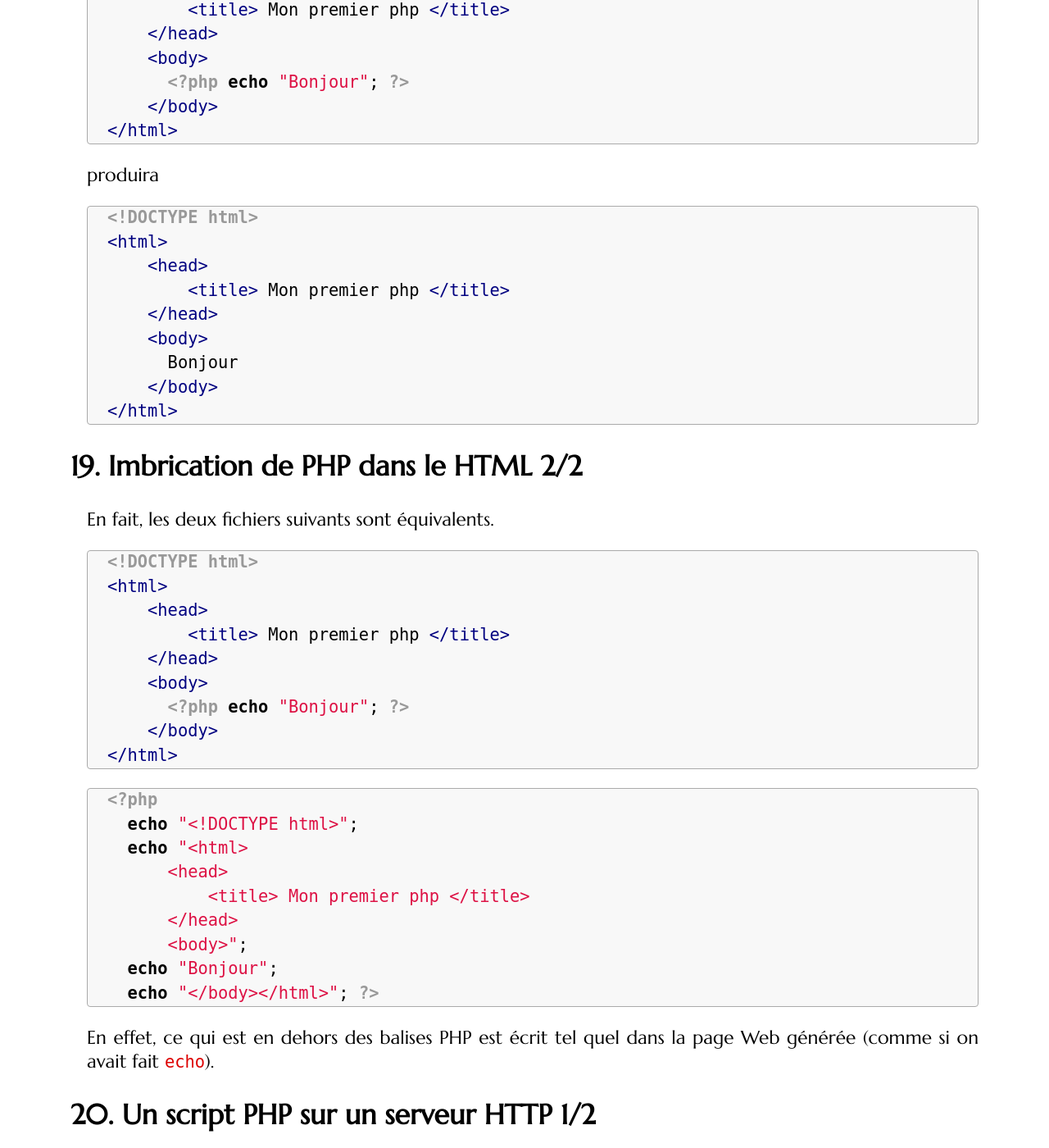
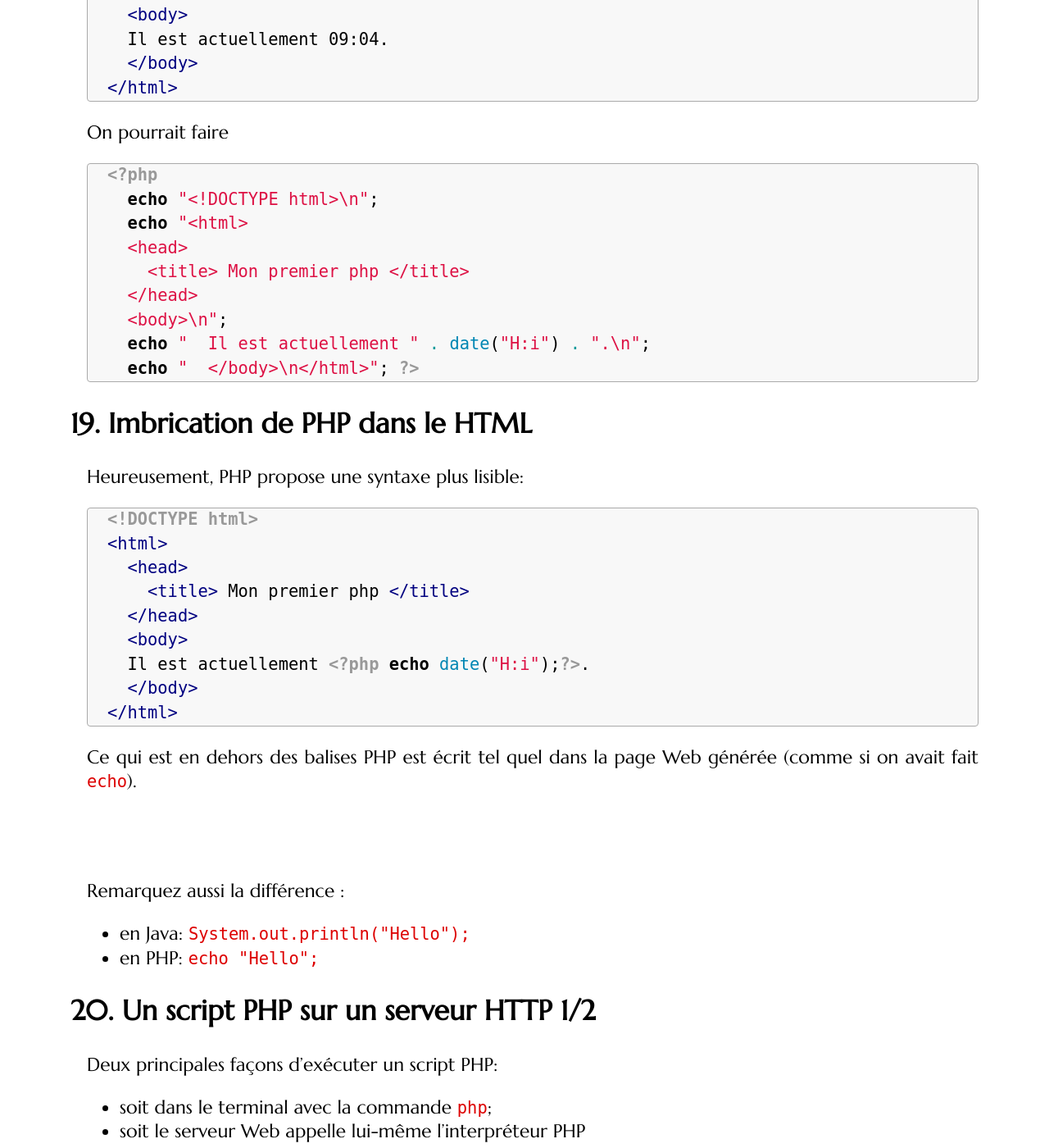
Before and after one commit to romainlebreton/R3.01-DeveloppementWeb, a Jekyll site: the page built from classes/class1.md, in a window 1280 px wide and 1400 px high, scrolled down 11099 px. Shown: the whole window at 82% size. Built offline with Jekyll 4.4.1, drawn with Linux system fonts in a browser that asks for light colours; some web fonts are replaced; some of the changed text lies outside the part shown.

````diff
--- a/classes/class1.md
+++ b/classes/class1.md
@@ -518,71 +518,61 @@ Hello World!
 </section>
 <section>
 
-## Imbrication de PHP dans le HTML 1/2
-
-L'exécution du script `script.php` suivant
+## Comment générer la page HTML suivante ?
 
 ```php
 <!DOCTYPE html>
 <html>
-    <head>
-        <title> Mon premier php </title>
-    </head>
-    <body>
-      <?php echo "Bonjour"; ?>
-    </body>
+  <head>
+    <title> Mon premier php </title>
+  </head>
+  <body>
+  Il est actuellement 09:04.
+  </body>
 </html>
 ```
 
-produira
+On pourrait faire
 
-```html
-<!DOCTYPE html>
-<html>
-    <head>
-        <title> Mon premier php </title>
-    </head>
-    <body>
-      Bonjour
-    </body>
-</html>
+```php
+<?php
+  echo "<!DOCTYPE html>\n";
+  echo "<html>
+  <head>
+    <title> Mon premier php </title>
+  </head>
+  <body>\n";
+  echo "  Il est actuellement " . date("H:i") . ".\n";
+  echo "  </body>\n</html>"; ?>
 ```
 
 </section>
 <section>
 
-## Imbrication de PHP dans le HTML 2/2
+## Imbrication de PHP dans le HTML
 
-En fait, les deux fichiers suivants sont équivalents.
-
+Heureusement, PHP propose une syntaxe plus lisible:
 ```php
 <!DOCTYPE html>
 <html>
-    <head>
-        <title> Mon premier php </title>
-    </head>
-    <body>
-      <?php echo "Bonjour"; ?>
-    </body>
+  <head>
+    <title> Mon premier php </title>
+  </head>
+  <body>
+  Il est actuellement <?php echo date("H:i");?>.
+  </body>
 </html>
 ```
 
-```php
-<?php
-  echo "<!DOCTYPE html>";
-  echo "<html>
-      <head>
-          <title> Mon premier php </title>
-      </head>
-      <body>";
-  echo "Bonjour";
-  echo "</body></html>"; ?>
-```
-
-En effet, ce qui est en dehors des balises PHP est écrit tel quel dans la page
+Ce qui est en dehors des balises PHP est écrit tel quel dans la page
 Web générée (comme si on avait fait `echo`).
 
-<!-- Syntaxe raccourcie pratique en PHP -->
+<br>
+<br>
+
+Remarquez aussi la différence :
+* en Java: `System.out.println("Hello");`
+* en PHP: `echo "Hello";`
 
 </section>
 <section>
````
Also changed, not shown: assets/complement1-PHPSyntax.md (+37 -0 lines), tutorials/tutorial1.md (+191 -156 lines).
